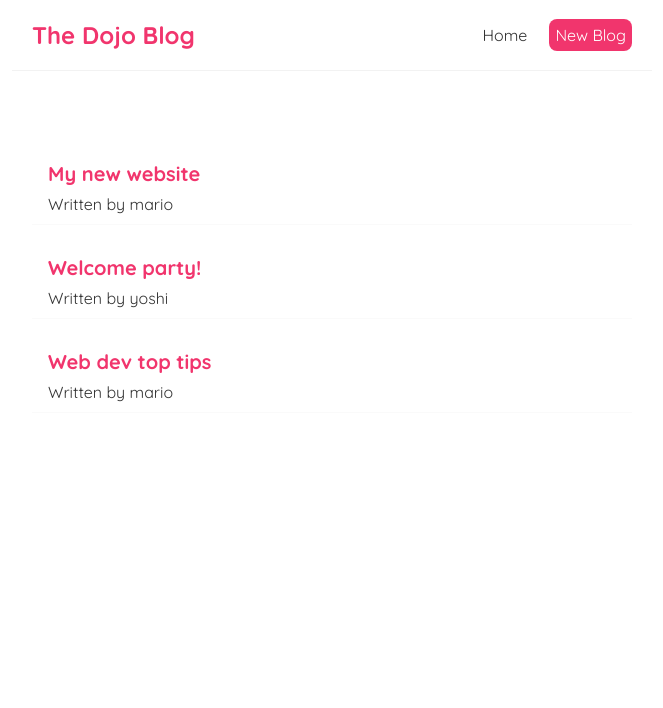
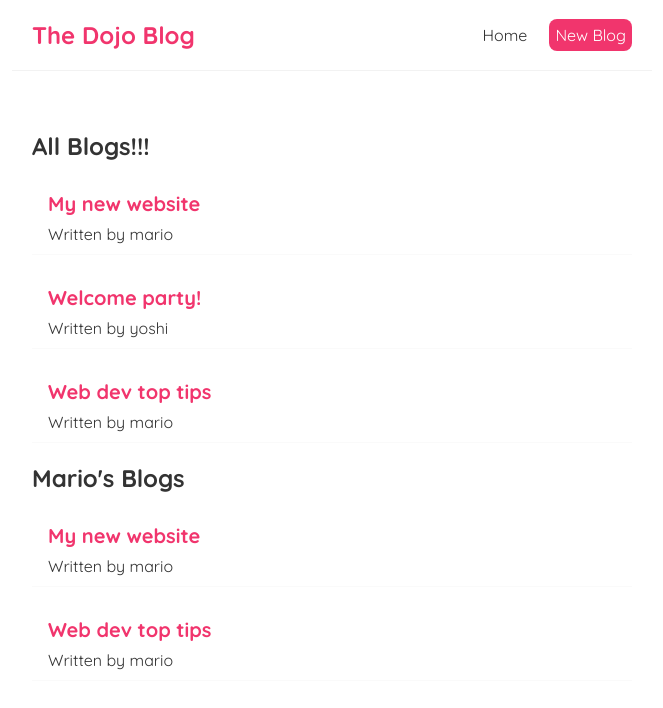
Before and after one commit to EdASalazar/reactnetninja, a React (Create React App) app: page / in a window 1280 px wide. Shown: the top 708 px of the page, without its empty margins (308-971 px from the left). Built offline with nearby package versions, Linux system fonts and the light colour scheme.

Commit message:
tutorial 11

```diff
--- /dev/null
+++ b/src/BlogList.js
@@ -0,0 +1,17 @@
+const BlogList = ({blogs, title}) => {
+
+
+  return (
+    <div className="blog-list">
+      <h2>{ title }</h2>
+          {blogs.map((blog) => (
+      <div className="blog-preview" key={blog.id}>
+        <h2>{ blog.title }</h2>
+        <p>Written by {blog.author}</p>
+      </div>
+    ))}
+    </div>
+   );
+}
+
+export default BlogList;
--- a/src/Home.js
+++ b/src/Home.js
@@ -1,4 +1,5 @@
 import { useState } from 'react';
+import BlogList from './BlogList';
 
 const Home = () => {
   const [blogs, setBlogs] = useState([
@@ -9,13 +10,8 @@
 
   return (
     <div className="home">
-      {blogs.map((blog) => (
-        <div className="blog-preview" key={blog.id}>
-          <h2>{ blog.title }</h2>
-          <p>Written by {blog.author}</p>
-        </div>
-
-      ))}
+      <BlogList blogs={blogs} title="All Blogs!!!"/>
+      <BlogList blogs={blogs.filter((blog) => blog.author === 'mario')} title="Mario's Blogs"/>
     </div>
    );
 }
```
